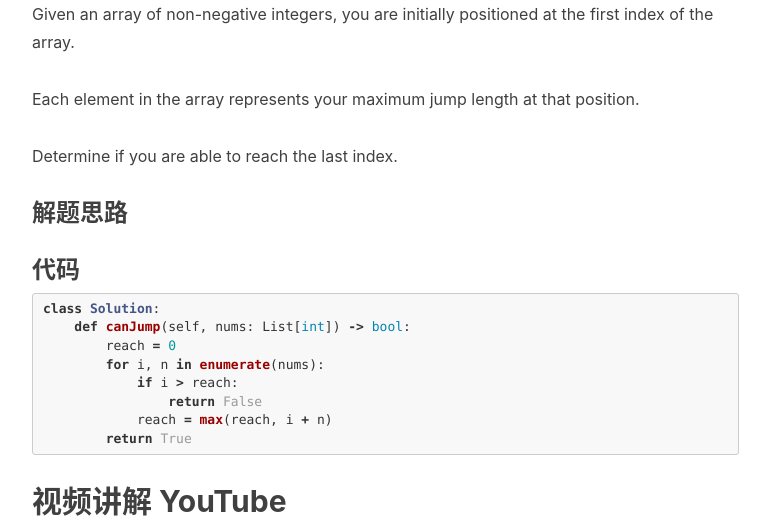
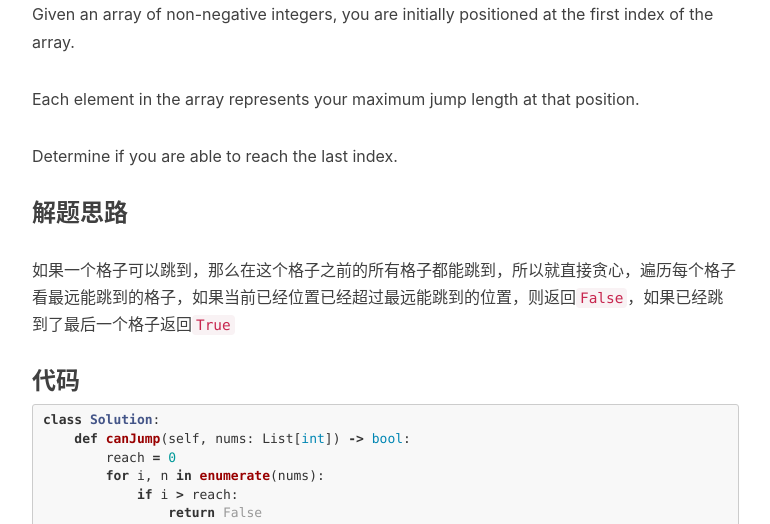
Before and after one commit to MaxMing0/MaxMing0.github.io, a Jekyll site: the page built from _posts/2020-04-26-Jump-Game.md, in a window 1280 px wide and 900 px high, scrolled down 622 px, cut to the strip 0-524 px from the top of the window. Shown: the whole strip, without its empty margins (233-1003 px from the left). Built offline with Jekyll 4.4.1, drawn with Linux system fonts in a browser that asks for light colours; nearby versions of some CDN libraries; comment, search, counter and statistics services are not loaded.

Commit message:
Update 2020-04-26-Jump-Game.md

````diff
--- a/_posts/2020-04-26-Jump-Game.md
+++ b/_posts/2020-04-26-Jump-Game.md
@@ -25,7 +25,7 @@ Determine if you are able to reach the last index.
 
 ### 解题思路
 
-
+如果一个格子可以跳到，那么在这个格子之前的所有格子都能跳到，所以就直接贪心，遍历每个格子看最远能跳到的格子，如果当前已经位置已经超过最远能跳到的位置，则返回`False`，如果已经跳到了最后一个格子返回`True`
 
 ### 代码
 ```python
````
